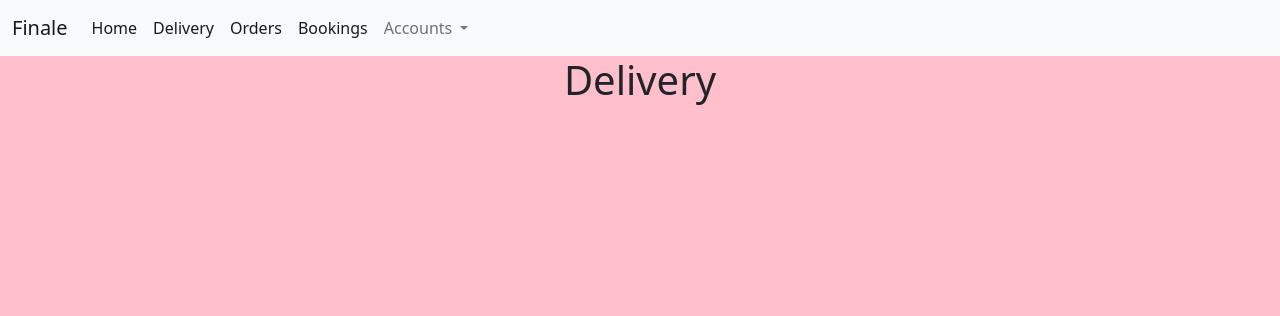
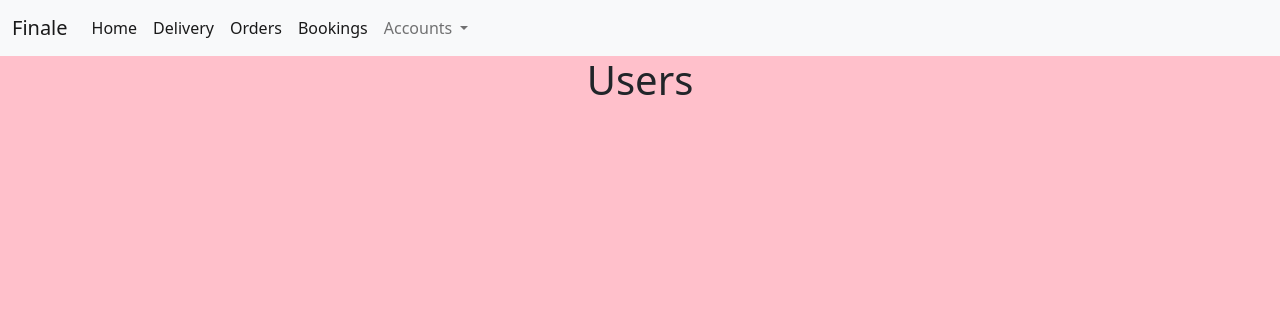
Before and after one commit to leeharold1/FinalYearProject, a Django app: page /user/ in a window 1280 px wide. Shown: the top 316 px of the page. Run offline with Django 4.2, Linux system fonts and the light colour scheme.

Commit message:
updated header of each page instead of 'delivery'

```diff
--- a/Finale/FinaleApp/templates/FinaleApp/bookings.html
+++ b/Finale/FinaleApp/templates/FinaleApp/bookings.html
@@ -52,11 +52,11 @@
     </div>
   </nav>
 
-  <title>Finale - Delivery</title>
+  <title>Finale - Bookings</title>
 </head>
 <body>
 
-<h1> Delivery </h1>
+<h1> Bookings </h1>
 
 </body>
 </html>
--- a/Finale/FinaleApp/templates/FinaleApp/business.html
+++ b/Finale/FinaleApp/templates/FinaleApp/business.html
@@ -52,11 +52,11 @@
     </div>
   </nav>
 
-  <title>Finale - Delivery</title>
+  <title>Finale - Business</title>
 </head>
 <body>
 
-<h1> Delivery </h1>
+<h1> Business </h1>
 
 </body>
 </html>
--- a/Finale/FinaleApp/templates/FinaleApp/orders.html
+++ b/Finale/FinaleApp/templates/FinaleApp/orders.html
@@ -52,11 +52,11 @@
     </div>
   </nav>
 
-  <title>Finale - Delivery</title>
+  <title>Finale - Orders</title>
 </head>
 <body>
 
-<h1> Delivery </h1>
+<h1> Orders </h1>
 
 </body>
 </html>
--- a/Finale/FinaleApp/templates/FinaleApp/user.html
+++ b/Finale/FinaleApp/templates/FinaleApp/user.html
@@ -52,11 +52,11 @@
     </div>
   </nav>
 
-  <title>Finale - Delivery</title>
+  <title>Finale - Users</title>
 </head>
 <body>
 
-<h1> Delivery </h1>
+<h1> Users</h1>
 
 </body>
 </html>
```
